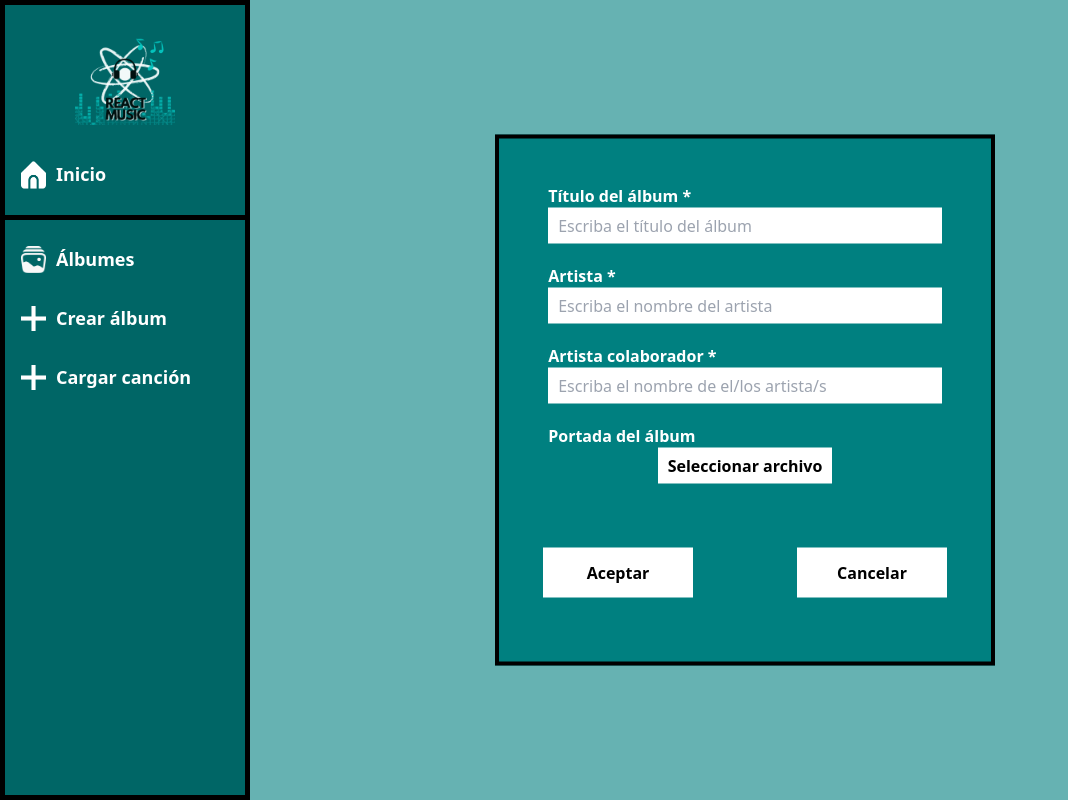
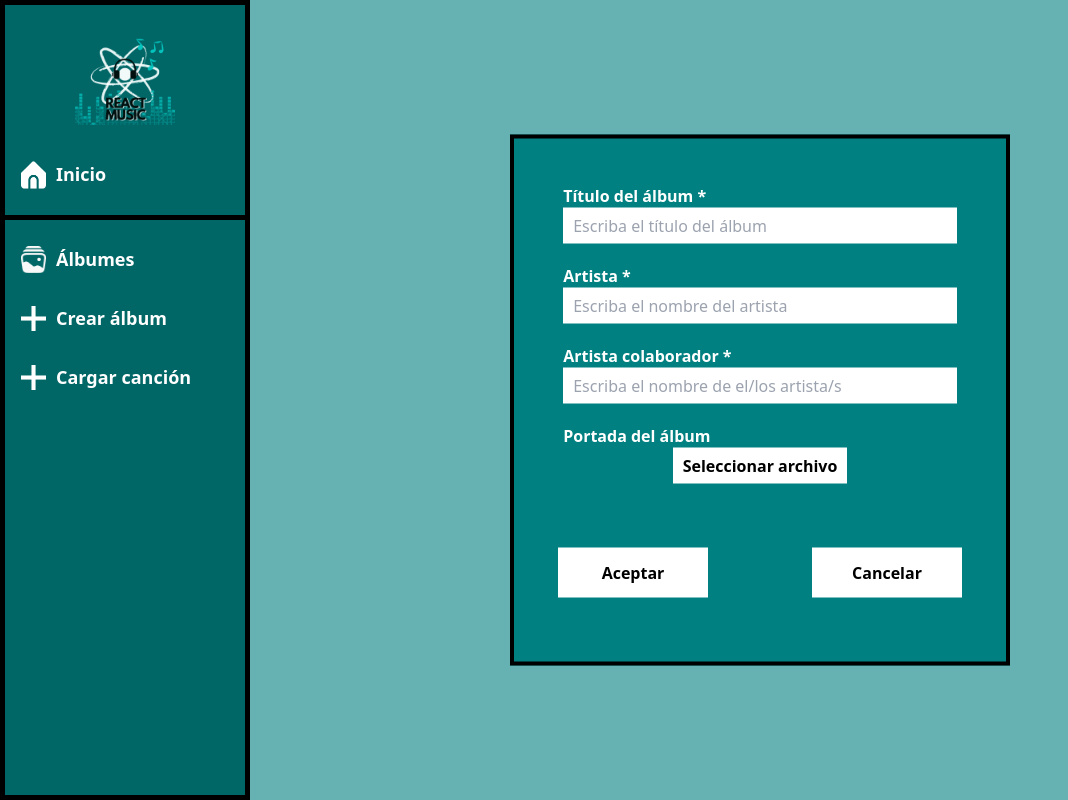
Before and after one commit to IVANCCAMA/Spotify-React, a React (Create React App) app in the folder spotify/: page /crearAlbum in a window 1280 px wide. Shown: the whole page, without its empty margins (0-1068 px from the left). Built offline with nearby package versions, Linux system fonts and the light colour scheme.

Commit message:
correciones

```diff
--- a/spotify/src/components/form.css
+++ b/spotify/src/components/form.css
@@ -13,7 +13,7 @@
     position: absolute;
     left: 50%;
     right: 50%;
-    translate: 71% -50%;
+    translate: 74% -50%;
     margin-right: 0;
 }
 
```
